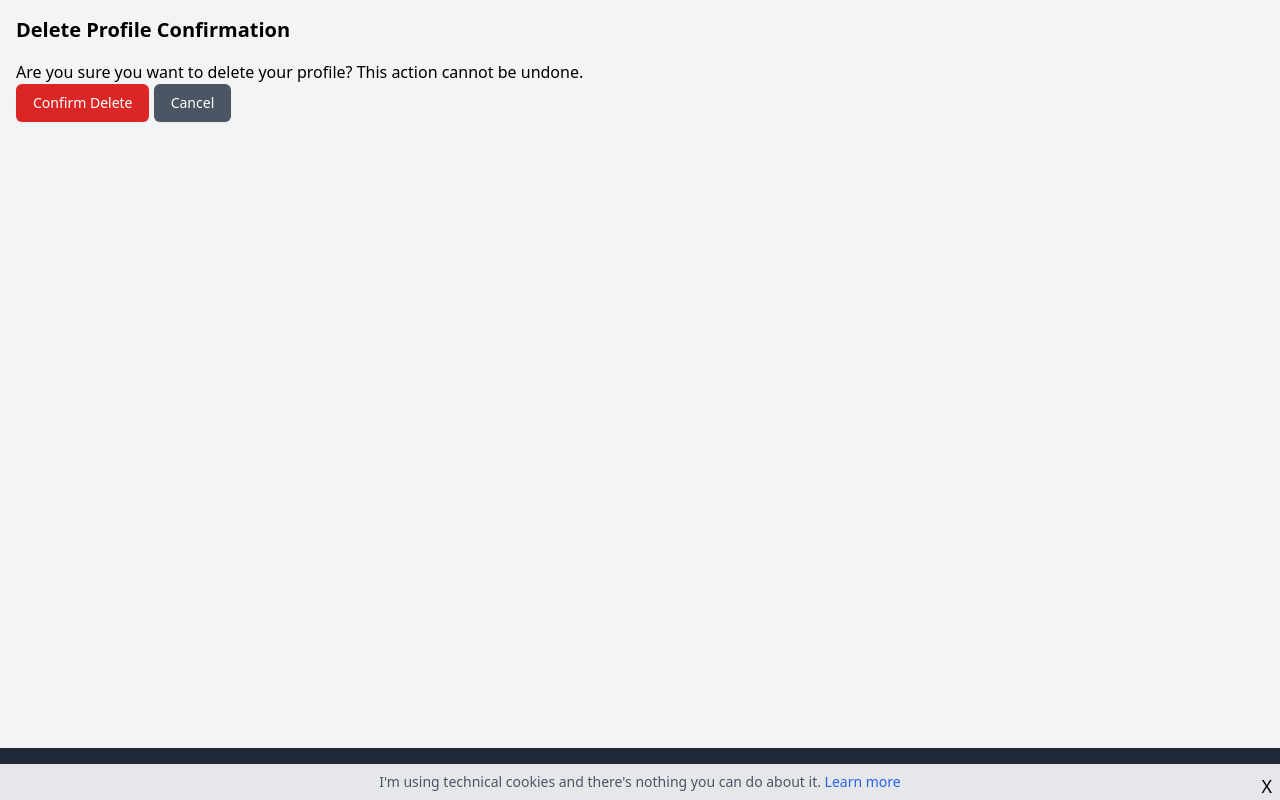
After one commit to biagiodistefano/sins-love-and-rainbows, a Django app: template src/slrportal/templates/slrportal/confirm_delete_profile.html in a window 1280 px wide. The commit adds this page. Run offline with Django 4.2, Linux system fonts and the light colour scheme; the template is opened without the code that fills it, so the values that code supplies are empty; some libraries are stand-ins or nearby versions.

Commit message:
added delete profile

```diff
--- /dev/null
+++ b/src/slrportal/templates/slrportal/confirm_delete_profile.html
@@ -0,0 +1,18 @@
+{% extends 'base.html' %}
+
+{% block content %}
+<div class="container mx-auto p-4">
+    <h1 class="text-xl font-bold mb-4">Delete Profile Confirmation</h1>
+    <p>Are you sure you want to delete your profile? This action cannot be undone.</p>
+
+    <form action="{% url 'delete_profile' %}" method="post">
+        {% csrf_token %}
+        <button type="submit" class="inline-flex items-center px-4 py-2 border border-transparent text-sm font-medium rounded-md shadow-sm text-white bg-red-600 hover:bg-red-700 focus:outline-none focus:ring-2 focus:ring-offset-2 focus:ring-red-500">
+            Confirm Delete
+        </button>
+        <a href="{% url 'profile' %}" class="inline-flex items-center px-4 py-2 border border-transparent text-sm font-medium rounded-md shadow-sm text-white bg-gray-600 hover:bg-gray-700 focus:outline-none focus:ring-2 focus:ring-offset-2 focus:ring-gray-500">
+            Cancel
+        </a>
+    </form>
+</div>
+{% endblock %}
--- a/src/slrportal/urls.py
+++ b/src/slrportal/urls.py
@@ -18,4 +18,5 @@ urlpatterns = [
     path('party/<str:edition>/rsvp', views.update_rsvp, name='update_rsvp'),
     path('add-allergy', views.add_allergy, name='add_allergy'),
     path('delete-allergy/<int:allergy_id>', views.delete_allergy, name='delete_allergy'),
+    path('delete-profile/', views.DeleteProfileView.as_view(), name='delete_profile'),
 ]
```
Also changed, not shown: src/slrportal/templates/slrportal/profile.html (+13 -2 lines), src/slrportal/views.py (+21 -0 lines).
